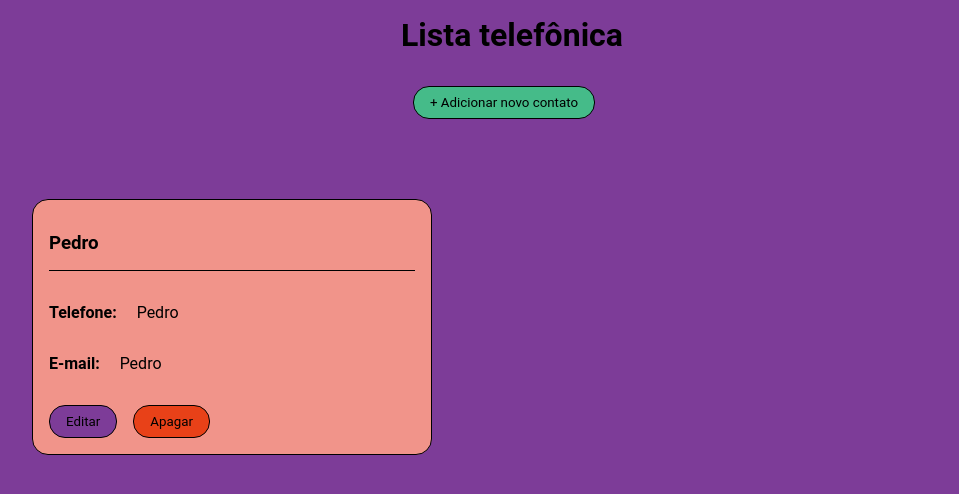
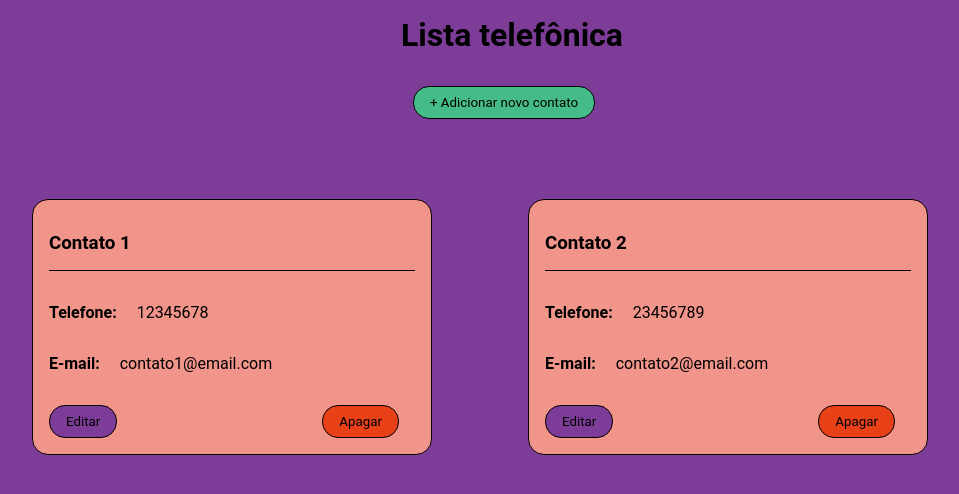
Before and after one commit to PedroHenrique004/Lista-telefonica-react, a React (Create React App) app: page / in a window 1280 px wide. Shown: the top 494 px of the page, without its empty margins (128-1087 px from the left). Built offline with nearby package versions, Linux system fonts and the light colour scheme.

Commit message:
Exibindo os contatos do initial state e permitindo a edição deles

```diff
--- a/src/App.tsx
+++ b/src/App.tsx
@@ -1,11 +1,16 @@
-import Contato from "./components/Contato";
-import Header from "./components/Titulo";
-import EstiloGlobal, { ContainerPagina, ContanainerContato } from "./styles";
-import CardRemover from "./components/CardRemover";
-import { useState } from "react";
+import { useDispatch, useSelector } from 'react-redux';
+import { RootState } from './Redux/store';
+import { useState } from 'react';
+import EstiloGlobal, { ContainerPagina, ContanainerContato } from './styles';
+import Contato, { ContatoType } from './components/Contato';
+
+import Header from './components/Titulo';
+import CardRemover from './components/CardRemover';
 
 function App() {
     const [estaRemovendo, setEstaRemovendo] = useState(false)
+    const contatos = useSelector((state: RootState) => state.contatos.contatos);
+    const dispatch = useDispatch();
 
     function funcaoApagar(){
       setEstaRemovendo(true)
@@ -13,6 +18,10 @@ function App() {
 
     function funcaoCancelar(){
       setEstaRemovendo(false)
+    }
+
+    function funcaoSalvar(contatoAtualizado: ContatoType) {
+      dispatch({ type: 'UPDATE_CONTATO', payload: contatoAtualizado });
     }
 
     return (
@@ -25,11 +34,13 @@ function App() {
                       cancelarRemover={funcaoCancelar} />
                   ) : (
                     <ContanainerContato>
-                      <Contato
-                        nome='Pedro'
-                        telefone='Pedro'
-                        email='Pedro'
-                        apagar={funcaoApagar} />
+                      {contatos.map(contato => (
+                        <Contato
+                          key={contato.id}
+                          contato={contato}
+                          apagar={funcaoApagar}
+                          salvar={funcaoSalvar} />
+                      ))}
                     </ContanainerContato>
                   )}
             </ContainerPagina></>
--- /dev/null
+++ b/src/Redux/Contatos/contatos.ts
@@ -0,0 +1,30 @@
+type Contato = {
+    nome: string;
+    telefone: string;
+    email: string;
+    id: number;
+  };
+
+  type ContatosState = {
+    contatos: Contato[];
+  };
+
+  const initialState: ContatosState = {
+    contatos: [
+      { nome: 'Contato 1', telefone: '12345678', email: 'contato1@email.com', id: 1 },
+      { nome: 'Contato 2', telefone: '23456789', email: 'contato2@email.com', id: 2 },
+    ],
+  };
+
+  type Action = { type: 'ADD_CONTATO'; payload: Contato } | { type: 'REMOVE_CONTATO'; payload: number };
+
+  export default function contatosReducer(state = initialState, action: Action): ContatosState {
+    switch (action.type) {
+      case 'ADD_CONTATO':
+        return { ...state, contatos: [...state.contatos, action.payload] };
+      case 'REMOVE_CONTATO':
+        return { ...state, contatos: state.contatos.filter((contato) => contato.id !== action.payload) };
+      default:
+        return state;
+    }
+  }
--- /dev/null
+++ b/src/Redux/store.ts
@@ -0,0 +1,13 @@
+
+import { combineReducers, createStore } from 'redux';
+import contatosReducer from './Contatos/contatos';;
+
+const rootReducer = combineReducers({
+  contatos: contatosReducer,
+});
+
+const store = createStore(rootReducer);
+
+export type RootState = ReturnType<typeof rootReducer>;
+
+export default store;
--- a/src/components/Contato/index.tsx
+++ b/src/components/Contato/index.tsx
@@ -1,31 +1,59 @@
 import { useState } from "react";
 import * as S from "./styles"
 
-type Props = {
+export type ContatoType = {
   nome: string;
   telefone: string;
   email: string;
+  id: number;
+};
+
+type Props = {
+  contato: ContatoType;
   apagar: () => void;
+  salvar: (contato: ContatoType) => void;
 }
 
-const Contato = ({ nome, telefone, email, apagar}: Props) => {
+
+const Contato = ({ contato, apagar, salvar }: Props) => {
   const [estaEditando, setEstaEditando] = useState(false)
+  const [nome, setNome] = useState(contato.nome)
+  const [telefone, setTelefone] = useState(contato.telefone)
+  const [email, setEmail] = useState(contato.email)
+
+  function handleSalvar() {
+    salvar({ ...contato, nome, telefone, email })
+    setEstaEditando(false)
+  }
+
+  function handleCancelar() {
+    setNome(contato.nome)
+    setTelefone(contato.telefone)
+    setEmail(contato.email)
+    setEstaEditando(false)
+  }
 
   return (
     <S.ContanainerContato>
-      <h3>{nome}</h3>
-      <S.SubTitulos>Telefone: <span>{telefone}</span> </S.SubTitulos>
-      <S.SubTitulos>E-mail: <span>{email}</span></S.SubTitulos>
-
-      {!estaEditando ? (
+      {estaEditando ? (
         <>
-          <S.BotaoEditar onClick={evento => setEstaEditando(true)}>Editar</S.BotaoEditar>
-          <S.BotaoRemover onClick={apagar}>Apagar</S.BotaoRemover>
+          <S.Input value={nome} onChange={e => setNome(e.target.value)} />
+          <S.Input value={telefone} onChange={e => setTelefone(e.target.value)} />
+          <S.Input value={email} onChange={e => setEmail(e.target.value)} />
+          <S.BotaoContainer>
+            <S.BotaoSalvar onClick={handleSalvar}>Salvar</S.BotaoSalvar>
+            <S.BotaoRemover onClick={handleCancelar}>Cancelar</S.BotaoRemover>
+          </S.BotaoContainer>
         </>
       ) : (
         <>
-          <S.BotaoSalvar onClick={evento => setEstaEditando(false)}>Salvar</S.BotaoSalvar>
-          <S.BotaoRemover onClick={evento => setEstaEditando(false)}>Cancelar</S.BotaoRemover>
+          <h3>{nome}</h3>
+          <S.SubTitulos>Telefone: <span>{telefone}</span> </S.SubTitulos>
+          <S.SubTitulos>E-mail: <span>{email}</span></S.SubTitulos>
+          <S.BotaoContainer>
+            <S.BotaoEditar onClick={() => setEstaEditando(true)}>Editar</S.BotaoEditar>
+            <S.BotaoRemover onClick={apagar}>Apagar</S.BotaoRemover>
+          </S.BotaoContainer>
         </>
       )}
     </S.ContanainerContato>
--- a/src/components/Contato/styles.ts
+++ b/src/components/Contato/styles.ts
@@ -56,3 +56,19 @@ export const BotaoSalvar = styled(Botao)`
     background-color: ${variavies.corBotaoSalvar};
     color: ${variavies.corDoTexto};
 `
+
+export const Input = styled.input`
+  background-color: transparent;
+  width: 100%;
+  padding: 8px;
+  margin: 8px 0;
+  box-sizing: border-box;
+  border: 1px solid ${variavies.corDasBordas};
+  border-radius: 4px;
+`;
+
+export const BotaoContainer = styled.div`
+  display: flex;
+  justify-content: space-between;
+  margin-top: 16px;
+`;
--- a/src/index.tsx
+++ b/src/index.tsx
@@ -1,18 +1,15 @@
+// src/index.tsx
 import React from 'react';
-import ReactDOM from 'react-dom/client';
+import ReactDOM from 'react-dom';
+import { Provider } from 'react-redux';
+import store from './Redux/store';
 import App from './App';
-import reportWebVitals from './reportWebVitals';
 
-const root = ReactDOM.createRoot(
-  document.getElementById('root') as HTMLElement
+ReactDOM.render(
+  <React.StrictMode>
+    <Provider store={store}>
+      <App />
+    </Provider>
+  </React.StrictMode>,
+  document.getElementById('root')
 );
-root.render(
-  <React.StrictMode>
-      <App />
-  </React.StrictMode>
-);
-
-// If you want to start measuring performance in your app, pass a function
-// to log results (for example: reportWebVitals(console.log))
-// or send to an analytics endpoint. Learn more: https://bit.ly/CRA-vitals
-reportWebVitals();
```
